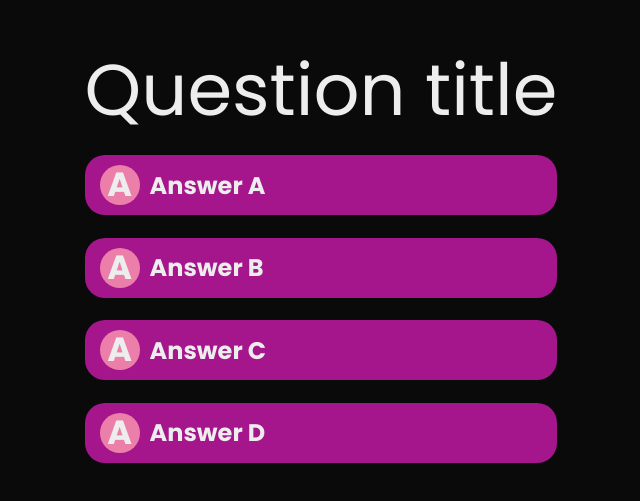
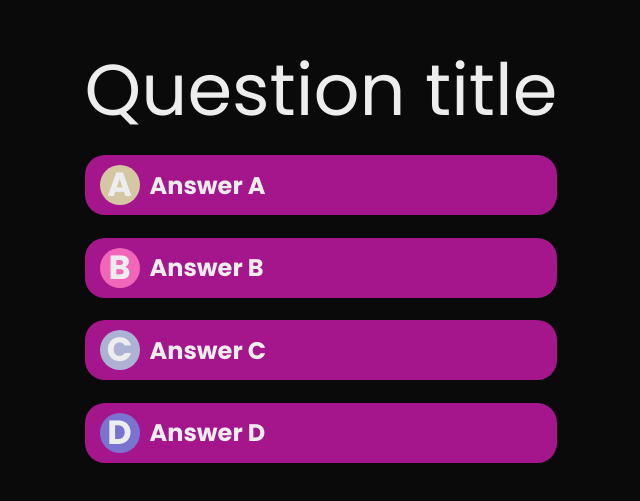
Before and after one commit to douglimaonline/quiz, a Next.js app: page / in a window 1280 px wide. Shown: the part 145-646 px from the top of the page, without its empty margins (319-959 px from the left). Built offline with nearby package versions, Linux system fonts and the light colour scheme.

Commit message:
Implement Answer Component part4

```diff
--- a/components/answer.tsx
+++ b/components/answer.tsx
@@ -8,10 +8,12 @@ interface AnswerProps {
 }
 
 export default function Answer(props: AnswerProps) {
+  const color = props.color
+
   return (
     <div className={styles.face_up}>
       <div className={styles.answer}>
-        <div className={styles.letter}>
+        <div className={styles.letter} style={{ backgroundColor: color }}>
           <span>{props.letter}</span>
         </div>
         <div className={styles.value}>
--- a/components/question.tsx
+++ b/components/question.tsx
@@ -2,6 +2,13 @@ import QuestionModel from '@/pages/model/question'
 import styles from '@/styles/question.module.css'
 import Title from './title'
 import Answer from './answer'
+
+const letters = [
+  { value: 'A', color: '#D5C7A3' },
+  { value: 'B', color: '#f266bA' },
+  { value: 'C', color: '#ADB2D4' },
+  { value: 'D', color: '#7A73D1' },
+]
 
 interface QuestionProps {
   value: QuestionModel
@@ -19,8 +26,8 @@ export default function Question(props: QuestionProps) {
             key={i}
             index={i}
             value={a.value}
-            letter="A"
-            color="#F2C866"
+            letter={letters[i].value}
+            color={letters[i].color}
           />
         )
       })}
--- a/styles/answer.module.css
+++ b/styles/answer.module.css
@@ -32,7 +32,6 @@
   border-radius: 20px;
   font-size: 2.1rem;
   font-weight: 700;
-  background-color: #ec7fa9;
   margin: 5px;
 }
 
```
